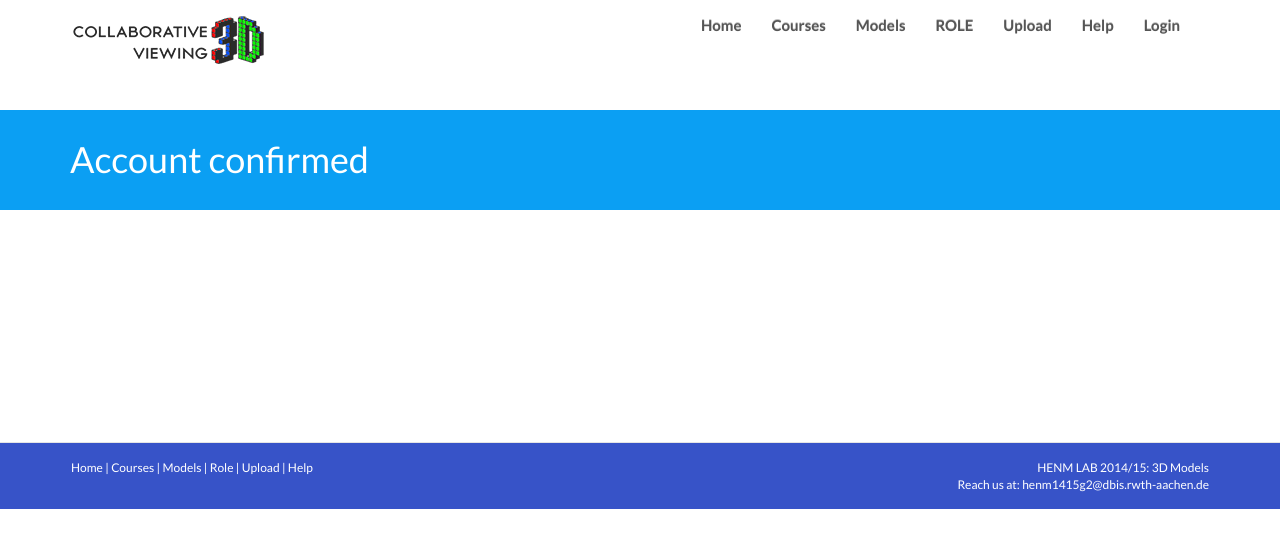
After one commit to rwth-acis/Anatomy2.0, a PHP site: template src/views/confirm_registration.php in a window 1280 px wide. The commit adds this page. Shown: the top 548 px of the page. Run offline with PHP 8.4, Linux system fonts and the light colour scheme; the template is opened without the code that fills it, so the values that code supplies are empty; some libraries are stand-ins or nearby versions.

Commit message:
Registration: An email is sent to a fix email adress, if someone creates an account.
The email contains a link to a confirmation page. The confirmation page displays infos.
TODO: The confirmation flag in the DB has to be set.

src/config/ now contains a config.php, where the path to the root directory of the web service has to be described. This is used to provide the correct link in the mail.

```diff
--- /dev/null
+++ b/src/config/config.php
@@ -0,0 +1,4 @@
+<?php
+  // URL to the root directory of the Anatomy 2.0 web service
+	$baseUrl = "http://eiche.informatik.rwth-aachen.de/3dnrt/Anatomy2.0-test";
+?>
--- /dev/null
+++ b/src/config/config_placeholder.php
@@ -0,0 +1,4 @@
+<?php
+  // URL to the root directory of the Anatomy 2.0 web service
+	$baseUrl = "";
+?>
--- /dev/null
+++ b/src/views/confirm_registration.php
@@ -0,0 +1,56 @@
+<!DOCTYPE html>
+<html lang="en">
+<head>
+  <meta charset="utf-8">
+  <meta name="viewport" content="width=device-width, initial-scale=1.0">
+  <title>Collaborative Viewing of 3D Models </title>
+  <link rel="stylesheet" media="screen" href="http://fonts.googleapis.com/css?family=Open+Sans:300,400,700">
+  <link rel="stylesheet" href="../css/bootstrap.min.css">
+  <link rel="stylesheet" href="../css/font-awesome.min.css">
+
+  <!-- Custom styles-->
+
+  <link rel="stylesheet" href="../css/bootstrap-theme.css" media="screen">
+  <!-- link rel="stylesheet" type="text/css" href="../css/da-slider.css" /-->
+  <link rel="stylesheet" href="../css/style.css">
+
+  <!-- HTML5 shim and Respond.js IE8 support of HTML5 elements and media queries -->
+  <!--[if lt IE 9]>
+  <script src="assets/js/html5shiv.js"></script>
+  <script src="assets/js/respond.min.js"></script>
+  <![endif]-->
+</head>
+<body>
+  <?php include("menu.php"); ?>
+
+  <header id="head" class="secondary">
+    <div class="container">
+      <div class="row">
+        <div class="col-sm-8">
+          <h1>Account confirmed</h1>
+        </div>
+      </div>
+    </div>
+  </header>
+  </br></br>
+
+  <?php
+	  if(isset($_GET["mail"])) {
+  ?>
+  <div id="conf-reg" style="font-size:20px; padding:100px">
+    <p>The account for email <b><?php echo ($_GET["mail"]); ?></b> has been unlocked. The lecturer is informed by mail, that his or her account can be used.</p>
+  </div>
+  <?php
+    }
+  ?>
+
+  <!-- Spacing for footer -->
+  <div style="padding-bottom:15%"></div>
+  <!-- container -->
+  <?php include("footer.php"); ?>
+
+  <!-- JavaScript libs are placed at the end of the document so the pages load faster -->
+  <script src="../js/modernizr-latest.js"></script>
+  <script src="../js/custom.js"></script>
+</body>
+</html>
```
Also changed, not shown: src/php/register.php (+12 -0 lines), 1 other file.
